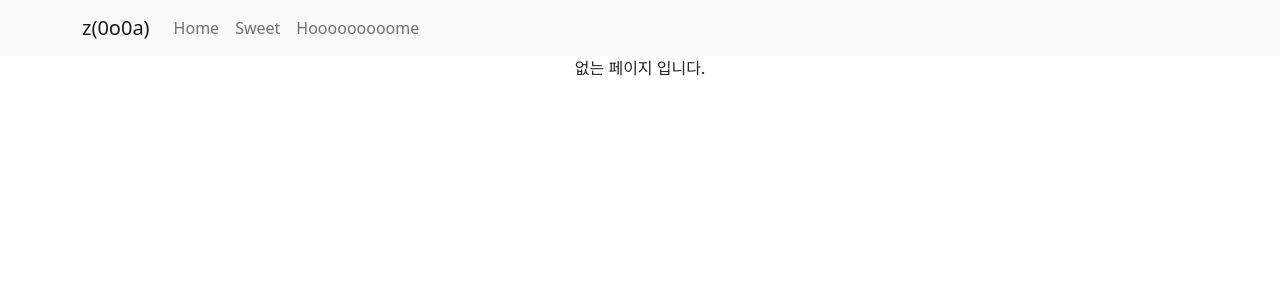
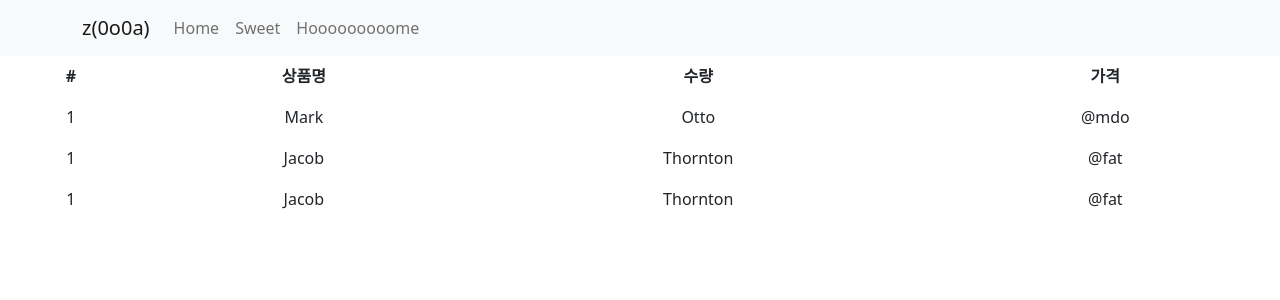
Before and after one commit to zzoaJW/cashop, a React (Create React App) app: page /cart in a window 1280 px wide. Shown: the top 300 px of the page. Built offline with nearby package versions, Linux system fonts and the light colour scheme.

Commit message:
cartPage 추가

```diff
--- a/package.json
+++ b/package.json
@@ -17,7 +17,7 @@
     "bootstrap": "^5.2.3",
     "framer-motion": "^8.5.4",
     "react": "^18.2.0",
-    "react-bootstrap": "^2.7.0",
+    "react-bootstrap": "^2.7.2",
     "react-dom": "^18.2.0",
     "react-router-dom": "^6.8.0",
     "react-scripts": "5.0.1",
--- a/src/App.js
+++ b/src/App.js
@@ -8,6 +8,7 @@ import data from './data.js';
 
 import HomePage from './pages/homePage';
 import AboutPage from './pages/aboutPage';
+import CartPage from './pages/cartPage';
 import DetailPage from './pages/detailPage.js';
 import ThreeDPage from './pages/threeDPage.js';
 
@@ -24,21 +25,30 @@ function App() {
         <Route path='/cashop' element={
           <HomePage furnitures={furnitures} setFurnitures={setFurnitures} navigate={navigate}/>
         }/>
+
         <Route path='/' element={
           <HomePage furnitures={furnitures} setFurnitures={setFurnitures} navigate={navigate}/>
         }/>
+
         <Route path='/about' element={
           <AboutPage/>
         }>
           <Route path='project' element={ <p>This project is simple React practice.</p> }/>
           <Route path='member' element={ <p>Made by JW Kim</p> }/>
         </Route>
+
+        <Route path='/cart' element={
+          <CartPage/>
+        }/>
+
         <Route path='/detail/:id' element={
           <DetailPage furnitures={furnitures}/>
         }/>
+
         <Route path='/3d' element={
           <ThreeDPage/>
         }/>
+
         <Route path='*' element={
           <div>없는 페이지 입니다.</div>
         }/>
@@ -58,7 +68,7 @@ function Navs({navigate}){
         <Nav className="me-auto">
           <Nav.Link onClick={()=>{ navigate("/")}}>Home</Nav.Link>
           <Nav.Link onClick={()=>{ navigate("/about")}}>Sweet</Nav.Link>
-          <Nav.Link onClick={()=>{ navigate("/detail/1")}}>Hooooooooome</Nav.Link>
+          <Nav.Link onClick={()=>{ navigate("/cart")}}>Hooooooooome</Nav.Link>
           <Nav.Link onClick={()=>{ navigate("/3d")}}> </Nav.Link>
         </Nav>
       </Container>
--- /dev/null
+++ b/src/pages/cartPage.js
@@ -0,0 +1,42 @@
+import '../App.css';
+import { useEffect, useState } from "react";
+import styled, { keyframes } from 'styled-components';
+
+function CartPage(){
+    return (
+        <div>
+            <table class="table">
+                <thead>
+                    <tr style={{borderColor:'#ffffff'}}>  {/* tr : 행 1개 생성*/}
+                        <th scope="col">#</th>            {/* th, td : 행 1개 생성*/}
+                        <th scope="col">상품명</th>
+                        <th scope="col">수량</th>
+                        <th scope="col">가격</th>
+                    </tr>
+                </thead>
+                <tbody>
+                    <tr style={{borderColor:'#ffffff'}}>
+                        <td>1</td>
+                        <td>Mark</td>
+                        <td>Otto</td>
+                        <td>@mdo</td>
+                    </tr>
+                    <tr style={{borderColor:'#ffffff'}}>
+                        <td>1</td>
+                        <td>Jacob</td>
+                        <td>Thornton</td>
+                        <td>@fat</td>
+                    </tr>
+                    <tr style={{borderColor:'#ffffff'}}>
+                        <td>1</td>
+                        <td>Jacob</td>
+                        <td>Thornton</td>
+                        <td>@fat</td>
+                    </tr>
+                </tbody>
+            </table>
+        </div>
+    )
+}
+
+export default CartPage;
```
Also changed, not shown: 1 other file (tests, documents, lock files or other folders).
